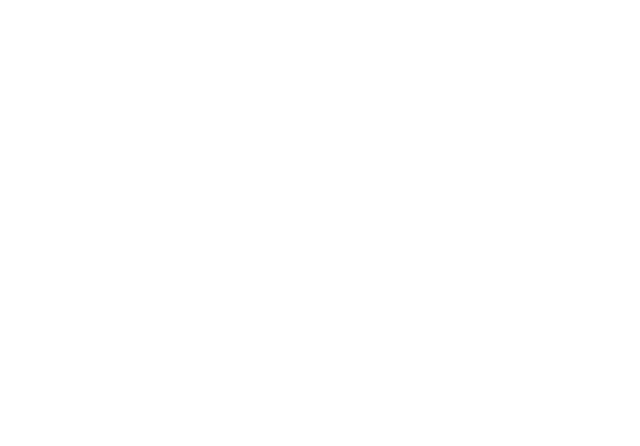
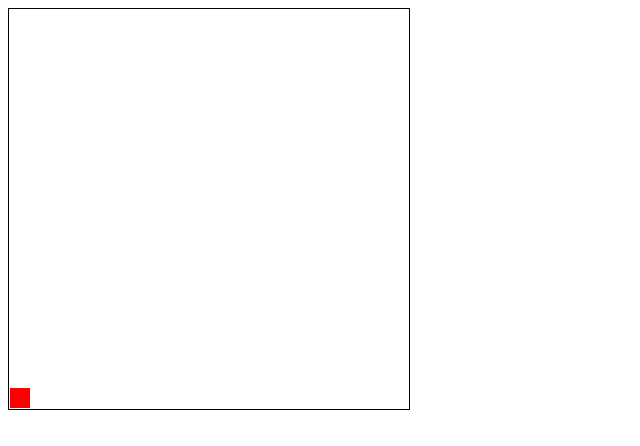
Before and after one commit to PierogiPL/cs50-final-project, a plain HTML site: page index.html in a window 1280 px wide. Shown: the whole page, without its empty margins (0-640 px from the left). Drawn offline with Linux system fonts and the light colour scheme.

Commit message:
Added Gravity

```diff
--- a/index.html
+++ b/index.html
@@ -1,12 +1,27 @@
 <!DOCTYPE html>
 <html>
     <head>
-        <link href="style.css" type="text/css">
-        <title>Game<title>
+        <link rel="stylesheet" href="style.css">
+        <title>Game</title>
     </head>
     <body>
-        <canvas id = "window" width="100px" height="100px"></canvas>
+        <canvas id = "win" width="400" height="400"></canvas>
         <script>
+            canvas = document.getElementById("win");
+            const ctx = canvas.getContext("2d");
+            const p = {x:1, y:1, size:20};
+            //canvas.height
+            //canvas.width
+            function frame()
+            {
+                ctx.fillStyle = "#FFFFFF";
+                ctx.fillRect(0, 0, canvas.width, canvas.height );
+                ctx.fillStyle = "#FF0000";
+                ctx.fillRect(p.x, p.y, p.size, p.size );
+                if (p.y<canvas.height-2-p.size)
+                p.y+=2;
+            }
+            setInterval(frame, 20);
         </script>
     </body>
 </html>
--- a/style.css
+++ b/style.css
@@ -1,4 +1,4 @@
-#window
+#win
 {
-    border:1px black;
+    border:1px solid black;
 }
```
